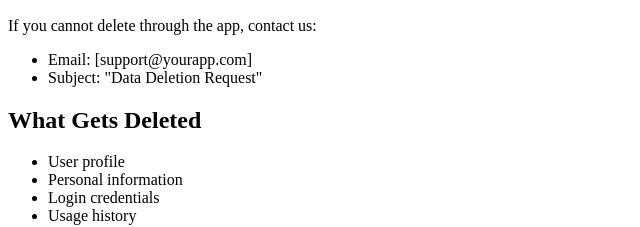
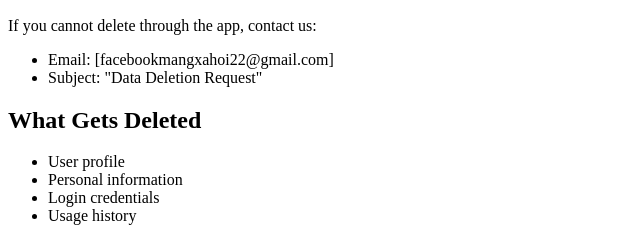
Before and after one commit to NguyenHoangAnh411/privacy-policy, a plain HTML site: page deletion.html in a window 1280 px wide. Shown: the part 249-476 px from the top of the page, 0-640 px from the left. Drawn offline with Linux system fonts and the light colour scheme.

Commit message:
Update deletion.html

```diff
--- a/deletion.html
+++ b/deletion.html
@@ -18,7 +18,7 @@
     <h2>Alternative Deletion Method</h2>
     <p>If you cannot delete through the app, contact us:</p>
     <ul>
-        <li>Email: [support@yourapp.com]</li>
+        <li>Email: [facebookmangxahoi22@gmail.com]</li>
         <li>Subject: "Data Deletion Request"</li>
     </ul>
 
```
